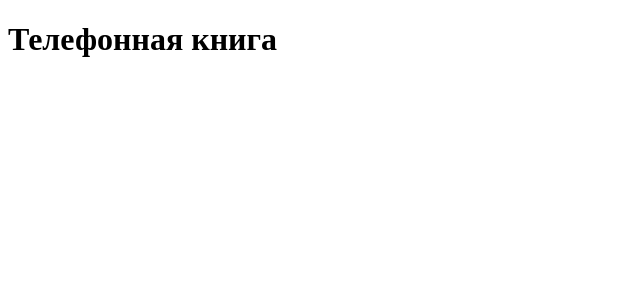
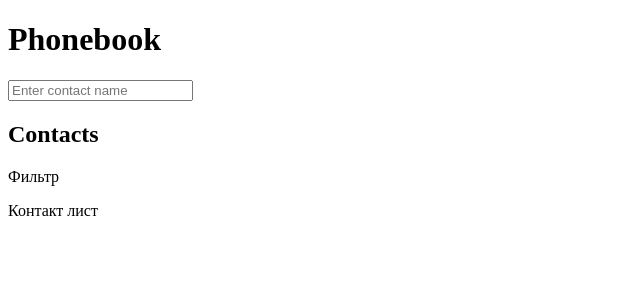
Before and after one commit to LiViS-code/goit-react-hw-02-phonebook, a React (Create React App) app in the folder my-phonebook/: page / in a window 1280 px wide. Shown: the top 300 px of the page, without its empty margins (0-640 px from the left). Built offline with nearby package versions, Linux system fonts and the light colour scheme.

Commit message:
create components

```diff
--- a/my-phonebook/src/App.js
+++ b/my-phonebook/src/App.js
@@ -1,7 +1,18 @@
+import ContactForm from "./components/ContactForm";
+import Filter from "./components/Filter";
+import ContactList from "./components/ContactList";
+
 function App() {
   return (
     <div>
-      <h1>Телефонная книга</h1>
+      <div>
+        <h1>Phonebook</h1>
+        <ContactForm />
+
+        <h2>Contacts</h2>
+        <Filter />
+        <ContactList />
+      </div>
     </div>
   );
 }
--- /dev/null
+++ b/my-phonebook/src/components/ContactForm.jsx
@@ -0,0 +1,20 @@
+import React, { Component } from "react";
+
+class ContactForm extends Component {
+  render() {
+    return (
+      <form>
+        <input
+          type="text"
+          name="name"
+          pattern="^[a-zA-Zа-яА-Я]+(([' -][a-zA-Zа-яА-Я ])?[a-zA-Zа-яА-Я]*)*$"
+          title="Name may contain only letters, apostrophe, dash and spaces. For example Adrian, Jacob Mercer, Charles de Batz de Castelmore d'Artagnan"
+          placeholder="Enter contact name"
+          required
+        />
+      </form>
+    );
+  }
+}
+
+export default ContactForm;
--- /dev/null
+++ b/my-phonebook/src/components/ContactList.jsx
@@ -0,0 +1,13 @@
+import React, { Component } from "react";
+
+class ContactList extends Component {
+  render() {
+    return (
+      <div>
+        <p>Контакт лист</p>
+      </div>
+    );
+  }
+}
+
+export default ContactList;
--- /dev/null
+++ b/my-phonebook/src/components/Filter.jsx
@@ -0,0 +1,13 @@
+import React, { Component } from "react";
+
+class Filter extends Component {
+  render() {
+    return (
+      <div>
+        <p>Фильтр</p>
+      </div>
+    );
+  }
+}
+
+export default Filter;
```
